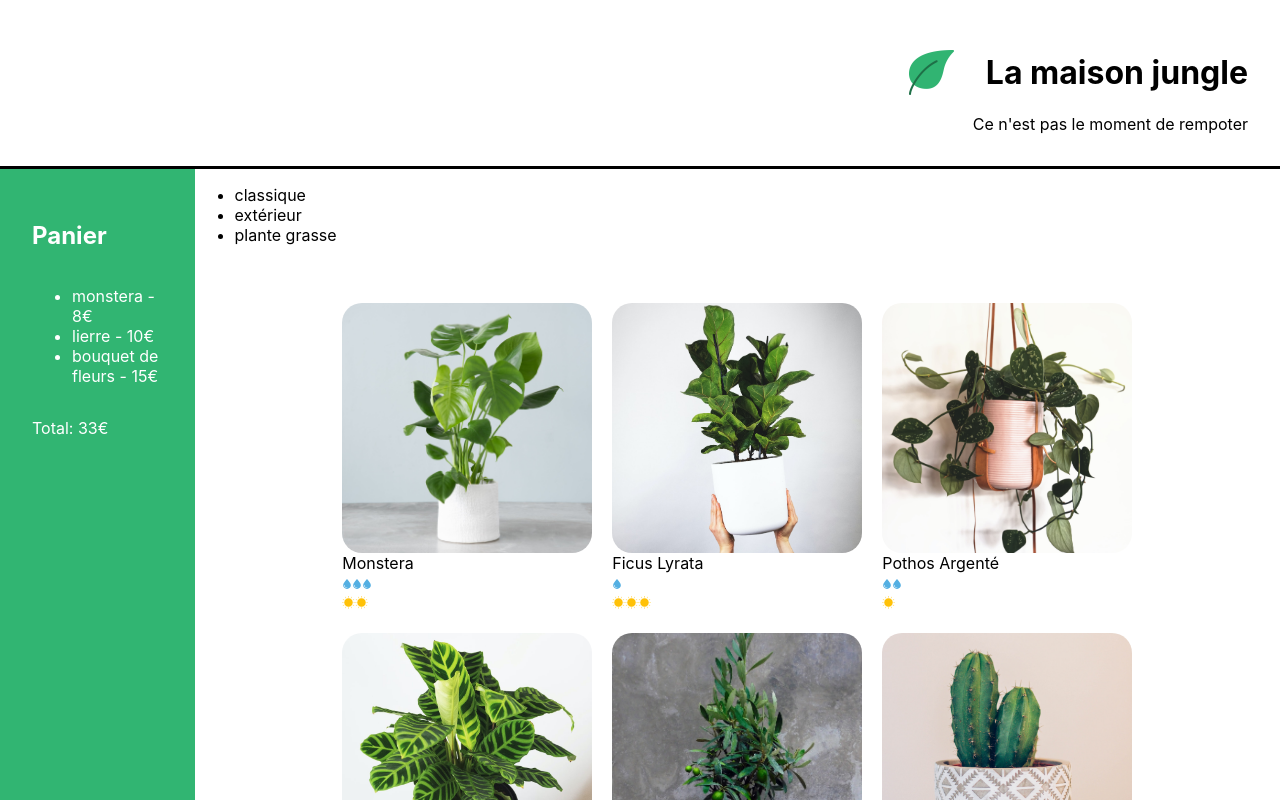
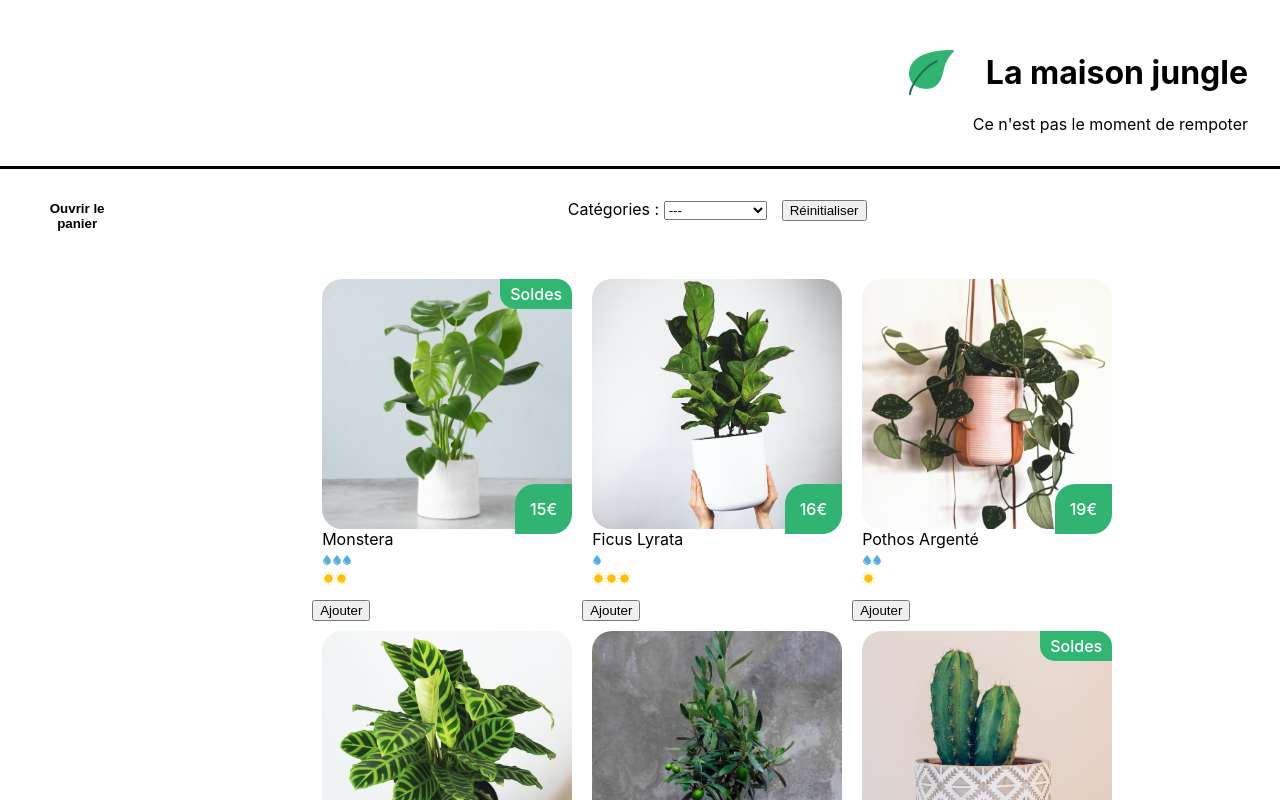
Before and after one commit to s3kiro23/la-maison-jungle, a React (Create React App) app: page / in a window 1280 px wide. Shown: the top 800 px of the page. Built offline with nearby package versions, Linux system fonts and the light colour scheme.

Commit message:
add useState

```diff
--- a/src/components/App.js
+++ b/src/components/App.js
@@ -5,8 +5,12 @@ import logo from "../assets/logo.png";
 import Footer from "./Footer.js";
 import "../styles/Layout.css";
 import Recommendation from "./Recommendation";
+import { useState } from "react";
+
 
 function App() {
+	const [cart, updateCart] = useState([]);
+
 	return (
 		<div>
 			<Banner>
@@ -17,8 +21,8 @@ function App() {
 				<Recommendation />
 			</Banner>
 			<div className="lmj-layout-inner">
-				<Cart />
-				<ShoppingList />
+				<Cart cart={cart} updateCart={updateCart}/>
+				<ShoppingList cart={cart} updateCart={updateCart}/>
 			</div>
 			<Footer />
 		</div>
--- a/src/components/Cart.js
+++ b/src/components/Cart.js
@@ -1,23 +1,38 @@
 import "../styles/Cart.css";
+import { useState } from "react";
 
-function Cart() {
-	const items = [
-		{ name: "monstera", price: 8 },
-		{ name: "lierre", price: 10 },
-		{ name: "bouquet de fleurs", price: 15 },
-	];
-	const total = items.reduce((acc, item) => acc + item.price, 0);
-	return (
-		<div className="lmj-cart">
-			<h2>Panier</h2>
-			<ul>
-				{items.map((item, index) => (
-					<li key={`${item.name}-${index}`}>
-						{item.name} - {item.price}€
-					</li>
+function Cart({ cart, updateCart }) {
+	const [isOpen, setIsOpen] = useState(false);
+	const total = cart.reduce((acc, item) => acc + item.price * item.quantity, 0);
+
+	return isOpen ? (
+		total !== 0 ? (
+			<div className="lmj-cart">
+				<button className="lmj-cart-toggle-button" onClick={() => setIsOpen(false)}>
+					Fermer
+				</button>
+				<h2>Panier</h2>
+				{cart.map((item) => (
+					<div>
+						{item.name} {item.price}€ x {item.quantity}
+					</div>
 				))}
-			</ul>
-			<p>Total: {total}€</p>
+				<h3>Total: {total}€</h3>
+				<button onClick={() => updateCart([])}>Vider le panier</button>
+			</div>
+		) : (
+			<div className="lmj-cart">
+				<button className="lmj-cart-toggle-button" onClick={() => setIsOpen(false)}>
+					Fermer
+				</button>
+				<p>Votre panier est vide.</p>
+			</div>
+		)
+	) : (
+		<div className="lmj-cart-closed">
+			<button className="lmj-cart-toggle-button" onClick={() => setIsOpen(true)}>
+				Ouvrir le panier
+			</button>
 		</div>
 	);
 }
--- /dev/null
+++ b/src/components/Categories.js
@@ -0,0 +1,28 @@
+import "../styles/Categories.css";
+
+function Categories({ categories, activeCategory, setActiveCategory }) {
+	return (
+		<div className="lmj-categories">
+			<label htmlFor="categories-select">Catégories : </label>
+			<select
+				className="lmj-categories-select"
+				name="categories"
+				id="categories-select"
+				value={activeCategory}
+				onChange={(e) => setActiveCategory(e.target.value)}
+			>
+				<option value="" disabled>
+					---
+				</option>
+				{categories.map((cat) => (
+					<option key={cat} value={cat}>
+						{cat}
+					</option>
+				))}
+			</select>
+			<button onClick={() => setActiveCategory("")}>Réinitialiser</button>
+		</div>
+	);
+}
+
+export default Categories;
--- a/src/components/PlantItem.js
+++ b/src/components/PlantItem.js
@@ -1,5 +1,9 @@
 import CareScale from "./CareScale";
 import "../styles/PlantItem.css";
+
+function handleClick(plantName) {
+	alert(`Vous voulez acheter 1 ${plantName}? Très bon choix 🌱✨`);
+}
 
 function PlantItem(props) {
 	const plant = props.plant;
@@ -7,16 +11,15 @@ function PlantItem(props) {
 		<li className="lmj-plant-item" onClick={() => handleClick(plant.name)}>
 			<img src={plant.cover} alt={`${plant.name} cover`} className="lmj-plant-item-cover" />
 			{plant.isBestSale && <span>🔥</span>}
+			<span className='lmj-plant-item-price'>{plant.price}€</span>
 			{plant.name}
 			{plant.isSpecialOffer && <div className="lmj-sales">Soldes</div>}
-			<CareScale careType="water" scaleValue={plant.water} />
-			<CareScale careType="light" scaleValue={plant.light} />
+			<div>
+				<CareScale careType="water" scaleValue={plant.water} />
+				<CareScale careType="light" scaleValue={plant.light} />
+			</div>
 		</li>
 	);
 }
 
-function handleClick(plantName) {
-    alert(`Vous voulez acheter 1 ${plantName}? Très bon choix 🌱✨`)
-}
-
 export default PlantItem;
--- a/src/components/ShoppingList.js
+++ b/src/components/ShoppingList.js
@@ -1,20 +1,35 @@
+import { useState } from "react";
 import { plantList } from "../datas/plantList";
 import "../styles/ShoppingList.css";
 import PlantItem from "./PlantItem";
+import Categories from "./Categories";
 
-function ShoppingList() {
+function ShoppingList({ cart, updateCart }) {
+	const [activeCategory, setActiveCategory] = useState("");
 	const categories = plantList.reduce((acc, plant) => (acc.includes(plant.category) ? acc : acc.concat(plant.category)), []);
+
+	function addToCart(name, price) {
+		const currentPlantSaved = cart.find((plant) => plant.name === name);
+		if (currentPlantSaved) {
+			const cartFilteredCurrentPlant = cart.filter((plant) => plant.name !== name);
+			updateCart([...cartFilteredCurrentPlant, { name, price, quantity: currentPlantSaved.quantity + 1 }]);
+		} else {
+			updateCart([...cart, { name, price, quantity: 1 }]);
+		}
+	}
+
 	return (
 		<div>
-			<ul>
-				{categories.map((cat) => (
-					<li key={cat}>{cat}</li>
-				))}
-			</ul>
+			<Categories categories={categories} activeCategory={activeCategory} setActiveCategory={setActiveCategory} />
 			<ul className="lmj-plant-list">
-				{plantList.map((plant) => (
-					<PlantItem plant={plant} key={plant.id}/>
-				))}
+				{plantList.map((plant) =>
+					!activeCategory || activeCategory === plant.category ? (
+						<div key={plant.id}>
+							<PlantItem plant={plant} />
+							<button onClick={() => addToCart(plant.name, plant.price)}>Ajouter</button>
+						</div>
+					) : null
+				)}
 			</ul>
 		</div>
 	);
--- a/src/datas/plantList.js
+++ b/src/datas/plantList.js
@@ -15,7 +15,9 @@ export const plantList = [
 		id: '1ed',
 		light: 2,
 		water: 3,
-		cover: monstera
+		cover: monstera,
+		isSpecialOffer: true,
+		price: 15
 	},
 	{
 		name: 'ficus lyrata',
@@ -23,7 +25,8 @@ export const plantList = [
 		id: '2ab',
 		light: 3,
 		water: 1,
-		cover: lyrata
+		cover: lyrata,
+		price: 16
 	},
 
 	{
@@ -32,7 +35,8 @@ export const plantList = [
 		id: '3sd',
 		light: 1,
 		water: 2,
-		cover: pothos
+		cover: pothos,
+		price: 19
 	},
 	{
 		name: 'calathea',
@@ -40,7 +44,8 @@ export const plantList = [
 		id: '4kk',
 		light: 2,
 		water: 3,
-		cover: calathea
+		cover: calathea,
+		price: 14
 	},
 	{
 		name: 'olivier',
@@ -48,7 +53,8 @@ export const plantList = [
 		id: '5pl',
 		light: 3,
 		water: 1,
-		cover: olivier
+		cover: olivier,
+		price: 19
 	},
 
 	{
@@ -57,7 +63,9 @@ export const plantList = [
 		id: '8fp',
 		light: 2,
 		water: 1,
-		cover: cactus
+		cover: cactus,
+		isSpecialOffer: true,
+		price: 11
 	},
 	{
 		name: 'basilique',
@@ -65,7 +73,8 @@ export const plantList = [
 		id: '7ie',
 		light: 2,
 		water: 3,
-		cover: basil
+		cover: basil,
+		price: 16
 	},
 	{
 		name: 'succulente',
@@ -73,7 +82,9 @@ export const plantList = [
 		id: '9vn',
 		light: 2,
 		water: 1,
-		cover: succulent
+		cover: succulent,
+		isSpecialOffer: true,
+		price: 10
 	},
 
 	{
@@ -82,6 +93,7 @@ export const plantList = [
 		id: '6uo',
 		light: 2,
 		water: 2,
-		cover: mint
+		cover: mint,
+		price: 9
 	}
 ]
--- /dev/null
+++ b/src/styles/Categories.css
@@ -0,0 +1,8 @@
+.lmj-categories {
+	text-align: center;
+	padding-top: 30px;
+}
+
+.lmj-categories-select {
+	margin-right: 15px;
+}
--- a/src/styles/PlantItem.css
+++ b/src/styles/PlantItem.css
@@ -12,4 +12,28 @@
 	justify-content: center;
 	flex-direction: column;
 	text-transform: capitalize;
+	position: relative;
 }
+
+.lmj-plant-item-price {
+	position: absolute;
+	border-radius: 20px 0px 20px 0;
+	background-color: #31b472;
+	color: white;
+	padding: 15px;
+	right: 0;
+	bottom: 17.8%;
+	font-weight: 500;
+}
+
+.lmj-sales {
+	position: absolute;
+	right: 0px;
+	top: 0px;
+	font-weight: 500;
+	color: white;
+	padding: 5px 10px;
+	background-color: #31b572;
+	border-top-right-radius: 15px;
+	border-bottom-left-radius: 15px;
+}
```
Also changed, not shown: 1 other file (tests, documents, lock files or other folders).
